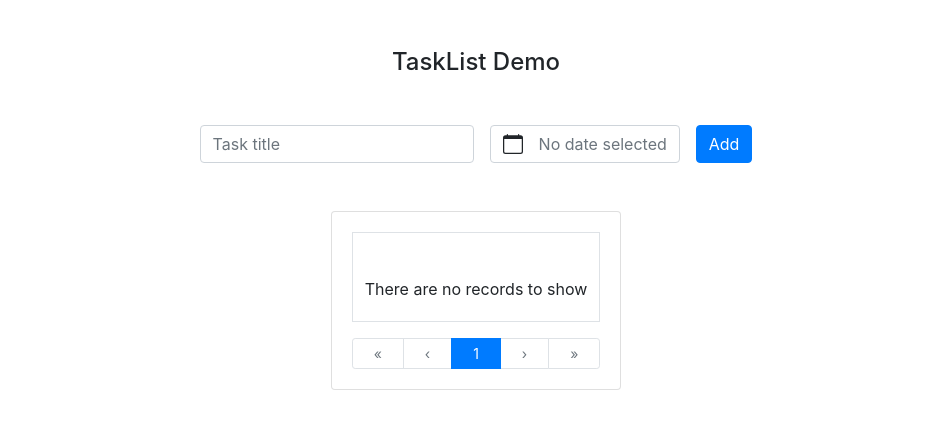
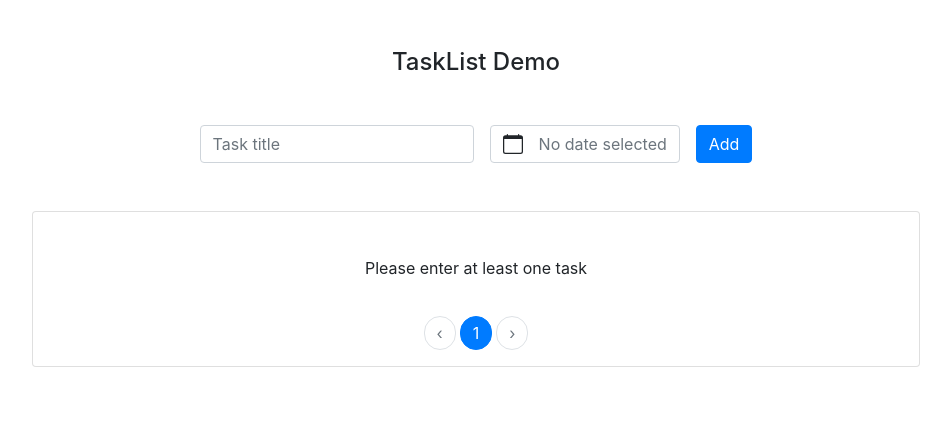
Before and after one commit to abdulmuhaiminshahriman/simple-task-list, a Nuxt app: page / in a window 1280 px wide. Shown: the top 428 px of the page, without its empty margins (164-1115 px from the left). Built offline with nearby package versions, Linux system fonts and the light colour scheme.

Commit message:
fine tuning card styling

```diff
--- a/components/TaskListCard.vue
+++ b/components/TaskListCard.vue
@@ -1,27 +1,27 @@
 <template>
-  <b-card class="mb-2 p-0">
+  <b-card no-body class="mb-2 p-0 card-min-width text-center">
     <b-table
-      hover
-      borderless
+      :current-page="currentPage"
       :fields="fields"
       :items="taskList"
       :per-page="perPage"
-      :current-page="currentPage"
+      :total-rows="rows"
+      borderless
+      class="mb-0"
+      empty-text="Please enter at least one task"
+      hover
+      responsive
       show-empty
-      responsive
-      outlined
     >
       <!-- Column: Task Status -->
       <template #cell(done)="rowData">
-        <div v-if="rowData.item.done">
-          <b-button class="btn-status-task" @click="() => { rowData.item.done = !rowData.item.done }">
+        <div class="cursor-pointer btn-status-task" @click="() => { rowData.item.done = !rowData.item.done }">
+          <span v-if="rowData.item.done">
             <i class='bx bx-check-circle done-task'/>
-          </b-button>
-        </div>
-        <div v-else>
-          <b-button class="btn-status-task" @click="() => { rowData.item.done = !rowData.item.done }">
+          </span>
+          <span v-else>
             <i class='bx bx-circle undone-task'/>
-          </b-button>
+          </span>
         </div>
       </template>
 
@@ -34,18 +34,23 @@
 
       <!-- Column: Delete Action -->
       <template #cell(action)="rowData">
-        <b-button size="sm" @click="deleteTask(rowData.item)">Delete</b-button>
+        <span class="cursor-pointer" @click="deleteTask(rowData.item)">
+          <i class='bx bx-trash remove-task' />
+        </span>
       </template>
     </b-table>
 
     <b-pagination
       v-model="currentPage"
+      :per-page="perPage"
       :total-rows="rows"
-      :per-page="perPage"
-      align="fill"
-      size="sm"
-      class="my-0"
-    ></b-pagination>
+      align="center"
+      class="my-3"
+      first-number
+      last-number
+      limit="3"
+      pills
+    />
   </b-card>
 </template>
 
@@ -61,13 +66,17 @@ export default {
   data() {
     return {
       currentPage: 1,
-      rows: 0,
       perPage: 5,
       fields: [
-        { key: 'done', label: '' },
-        { key: 'taskTitle', label: '' },
-        { key: 'action', label: '', thStyle: { width: '10%'} }
+        { key: 'done', label: '', thStyle: { width: '10%'}, tdClass: 'text-center align-middle' },
+        { key: 'taskTitle', label: '', tdClass: 'text-left align-middle' },
+        { key: 'action', label: '', thStyle: { width: '10%'}, tdClass: 'text-center align-middle' }
       ],
+    }
+  },
+  computed: {
+    rows() {
+      return this.taskList.length;
     }
   },
   methods: {
@@ -87,13 +96,6 @@ export default {
   border: none;
 }
 
-.btn-status-task.btn:focus,
-.btn-status-task.btn:active:focus,
-.btn-status-task.btn-secondary:focus,
-.btn-status-task.btn-secondary:active:focus {
-  box-shadow: none;
-}
-
 .undone-task {
   color: orange;
   font-size: 2em;
@@ -104,10 +106,25 @@ export default {
   font-size: 2em;
 }
 
+.remove-task {
+  color: red;
+  font-size: 1.5em;
+}
+
 .strikethrough {
   text-decoration: line-through;
   color: grey;
   font-style: italic;
 }
 
+.cursor-pointer {
+  cursor: pointer;
+}
+
+@media screen and (min-width: 768px) {
+  .card-min-width {
+    min-width: 80%;
+  }
+}
+
 </style>
```
